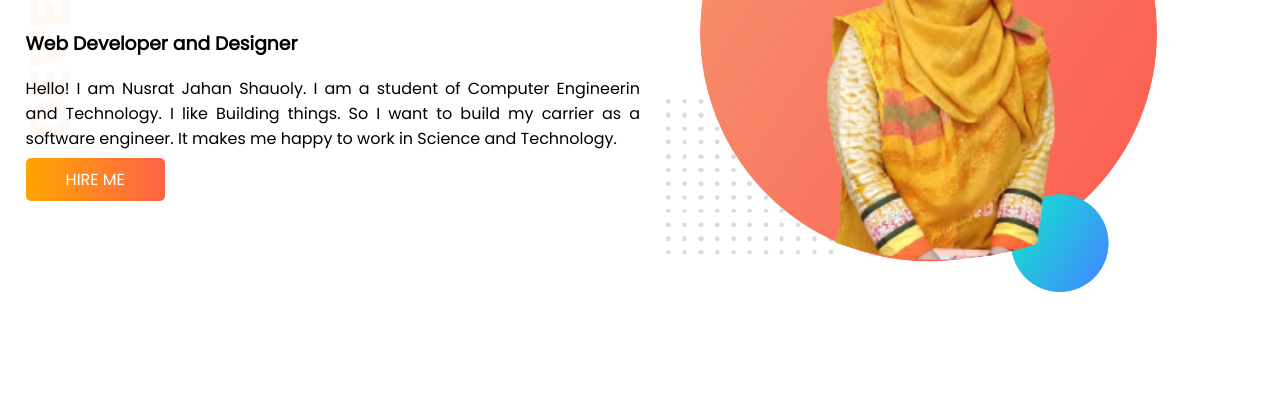
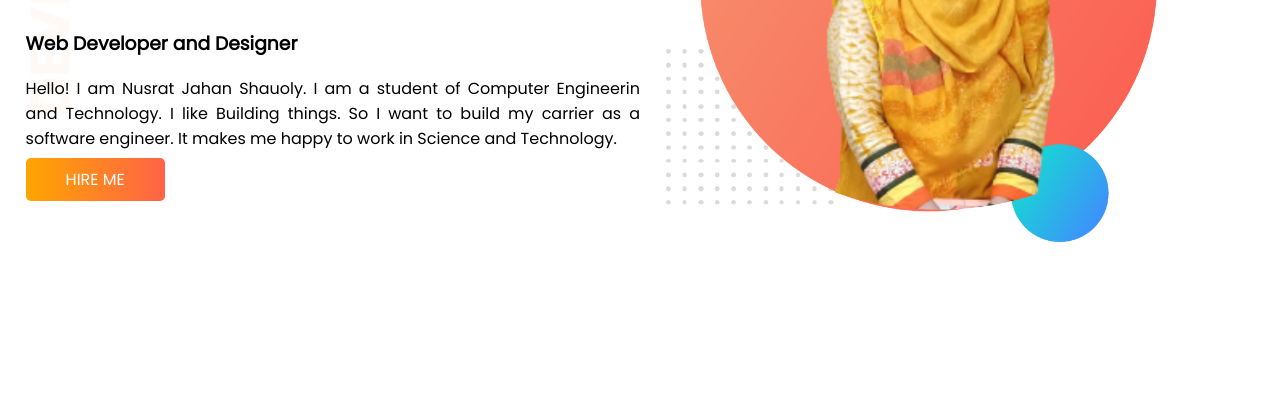
Before and after one commit to nusratshauoly/My-Sample-Portfolio, a plain HTML site: page index.html in a window 1280 px wide. Shown: the part 246-642 px from the top of the page. Drawn offline with Linux system fonts and the light colour scheme.

Commit message:
Make correction

```diff
--- a/style.css
+++ b/style.css
@@ -38,7 +38,6 @@ h2 {
 .top-banner {
     background-image: url(images/top-banner\ 1.png);
     background-repeat: no-repeat;
-    background-position: left;
 }
 
 .half-width {
@@ -48,7 +47,6 @@ h2 {
 
 .half-width img {
     width: 80%;
-    margin-top: 50px;
 }
 
 .link-button {
```
